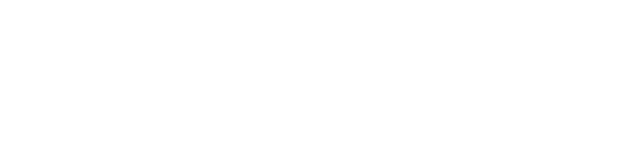
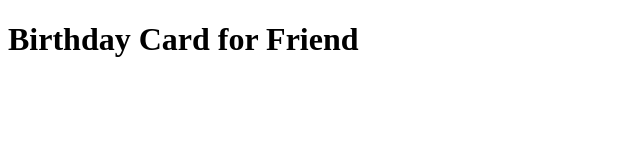
Before and after one commit to adityafajarsy/Birthday-Card, a plain HTML site: page index.html in a window 1280 px wide. Shown: the whole page, without its empty margins (0-640 px from the left). Drawn offline with Linux system fonts and the light colour scheme.

Commit message:
mengubah h1

```diff
--- a/index.html
+++ b/index.html
@@ -6,6 +6,6 @@
     <title>coba</title>
 </head>
 <body>
-
+    <h1>Birthday Card for Friend</h1>
 </body>
 </html>
```
